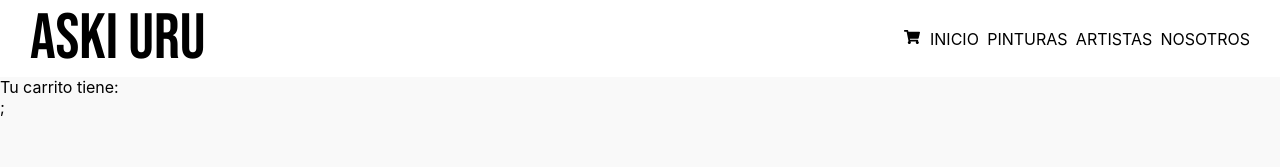
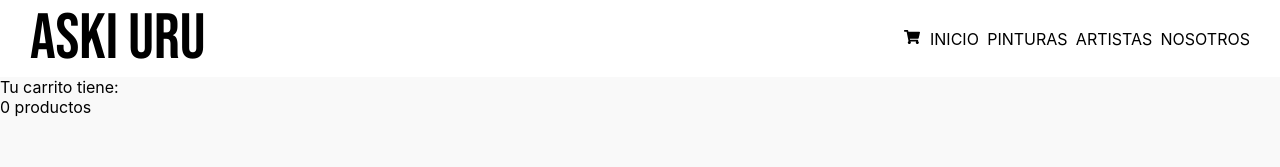
Before and after one commit to cristhianpabon/react-market, a React (Create React App) app: page /product/cart in a window 1280 px wide. Shown: the top 167 px of the page. Built offline with nearby package versions, Linux system fonts and the light colour scheme.

Commit message:
5 - Eventos & Cart Context Correcciones

```diff
--- a/src/components/Cart.js
+++ b/src/components/Cart.js
@@ -2,19 +2,19 @@ import React, { useContext } from "react";
 import { CartContext } from "../context/CartContext";
 
 const Cart = (props) => {
-  const { products } = useContext(CartContext);
-  console.log(products);
+  const { products, removeItem } = useContext(CartContext);
   return (
     <div>
-      <p>Tu carrito tiene:</p>;
-      {products.map((product) => (
-        <div>
+      <p>Tu carrito tiene:</p>
+      {products.length ? products.map((product) => (
+        <div key={product.item.id}>
           <h2>Nombre:{product.item.id}</h2>
           <h2>Nombre:{product.item.name}</h2>
           <h2>Precio:{product.item.price}</h2>
           <h2>Unidades:{product.quantity}</h2>
+          <button onClick={()=>{removeItem(product.item.id)}}>borrar</button>
         </div>
-      ))}
+      )) : <p>0 productos</p>}
     </div>
   );
 };
--- a/src/components/CartWidget.js
+++ b/src/components/CartWidget.js
@@ -1,12 +1,16 @@
-import React from 'react';
+/** @jsxRuntime classic /
+/* @jsx jsx */
+import { jsx } from "@emotion/react";
 import { FaShoppingCart } from "react-icons/fa";
+import { Link } from "react-router-dom";
+import { linkStyles } from "./Navbar/Navbar.styled.component";
 
 const CartWidget = () => {
-    return (
-        <div>
-            <FaShoppingCart />
-        </div>
-    );
-}
+  return (
+    <Link css={linkStyles} to="/product/cart">
+      <FaShoppingCart />
+    </Link>
+  );
+};
 
 export default CartWidget;
--- a/src/components/ItemCount.js
+++ b/src/components/ItemCount.js
@@ -6,7 +6,7 @@ function ItemCount(props) {
 
   const handleButton = {
     sumar: () => {
-      if (units === stock) {
+      if (units > props.stock) {
         alert("no podes seleccionar mas");
       } else {
         setUnits(units + 1);
--- a/src/components/ItemDetail.js
+++ b/src/components/ItemDetail.js
@@ -49,16 +49,25 @@ const priceStyles = css`
 
 const descriptionStyles = css``;
 
-const ItemDetail = ({ id,name, image, price, description, stock }) => {
+const ItemDetail = ({ id, name, image, price, description, stock }) => {
+  const [buy, setBuy] = useState(false);
+  const { addItem, products } = useContext(CartContext);
 
-  const [buy,setBuy] = useState(false);
-  const { addItem } = useContext(CartContext)
+  const add = (props) => {
+    const filteredProduct = products.filter(
+      (product) => product.name === name
+    );
 
-  const add = (props)=> {
-    setBuy(true);
-    addItem({id,name,price},props.units);
-    alert(`agregaste ${props.units} al carrito!`);
-  }
+    if (props.units !== 0 && filteredProduct.length === 0) {
+      setBuy(true);
+      addItem({ id, name, price }, props.units);
+      alert(`agregaste ${props.units} al carrito!`);
+    } else if (props.units === 0) {
+      alert(`primero selecciona la cantidad del producto!`);
+    } else if (filteredProduct.length > 1) {
+      alert(`El producto ya existe en el carrito!`);
+    }
+  };
 
   return (
     <div css={container}>
@@ -70,7 +79,11 @@ const ItemDetail = ({ id,name, image, price, description, stock }) => {
           <h1 css={nameStyles}>{name}</h1>
           <p css={priceStyles}>{price}</p>
           <p css={priceStyles}>{stock}</p>
-          {!buy ? <ItemCount stock={stock} onAdd={add}/> : <Link to="/product/cart">Terminar Compra</Link>}
+          {!buy ? (
+            <ItemCount stock={stock} onAdd={add} />
+          ) : (
+            <Link to="/product/cart">Terminar Compra</Link>
+          )}
         </div>
       </div>
       <div css={descriptionContainer}>
--- a/src/context/CartContext.js
+++ b/src/context/CartContext.js
@@ -11,16 +11,16 @@ const CartProvider = ({children}) => {
     }
 
     const addItem = (item, quantity) => {
-        if(isInCart(item && item.id)){
+        if(item && isInCart(item.id)){
             console.log("Item is existing in products");
             return;
         }
         setProducts([...products,{item, quantity}]);
-        console.log(products);
     }
 
     const removeItem = (itemId) => {
-        return products.filter( product => product.id !== itemId);
+        const newProducts = products.filter( product => product.item.id !== itemId);
+        setProducts(newProducts);
     }
 
     const clear = () => {
```
